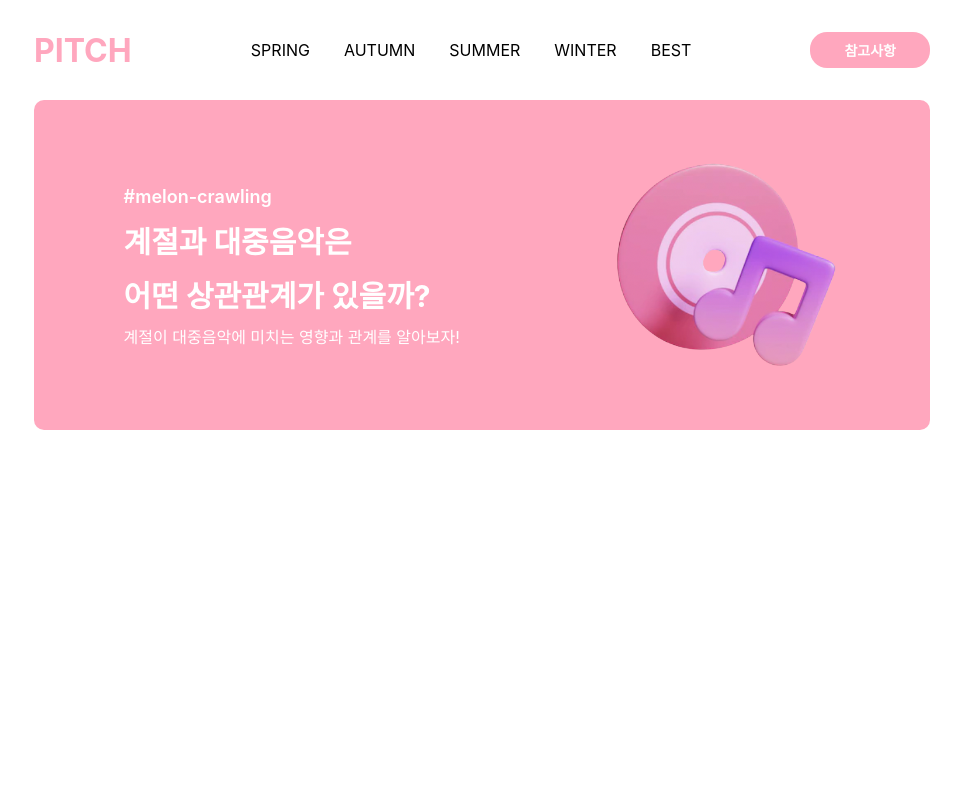
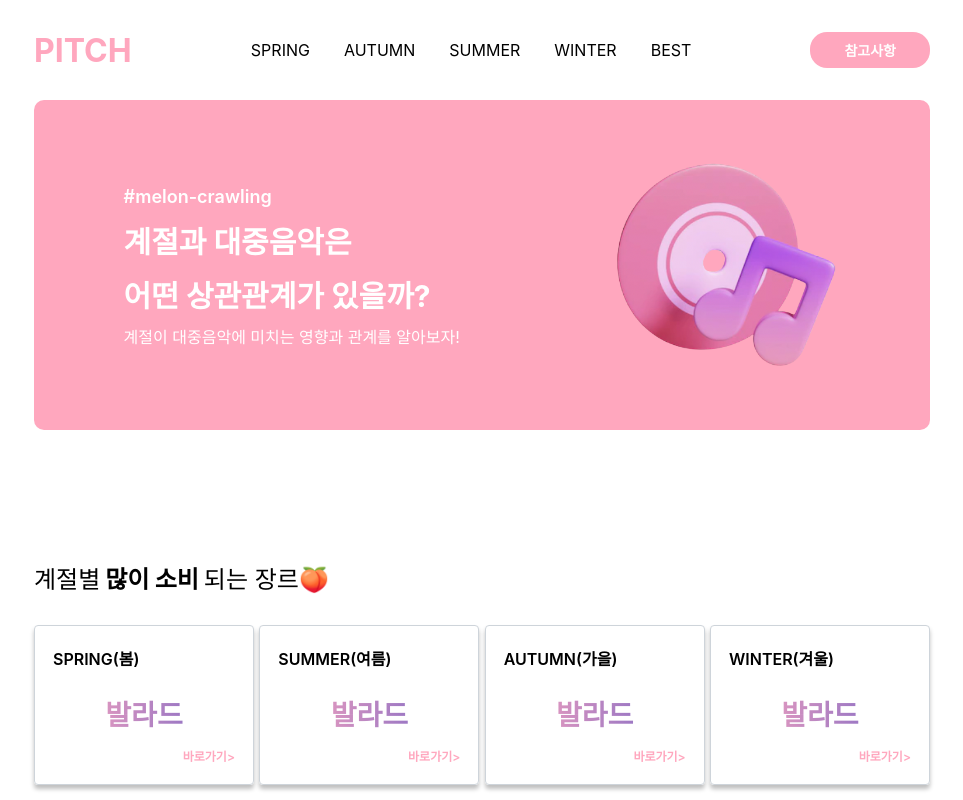
Before and after one commit to waterbeen0530/Pitch-Crawling, a Next.js app: page / in a window 1280 px wide. Shown: the whole page, without its empty margins (158-1121 px from the left). Built offline with nearby package versions, Linux system fonts and the light colour scheme.

Commit message:
[CREATE] main > consume

```diff
--- /dev/null
+++ b/components/main/consume.tsx
@@ -0,0 +1,89 @@
+import styled from "@emotion/styled";
+import { theme } from "../../styles/theme";
+
+export default function Consume() {
+  const item = ["SPRING(봄)", "SUMMER(여름)", "AUTUMN(가을)", "WINTER(겨울)"];
+  return (
+    <Container>
+      <Title>
+        <General>계절별</General>
+        <Emphasis>많이 소비</Emphasis>
+        <General>되는 장르🍑</General>
+      </Title>
+      <Lists>
+        {item.map((season, i) => (
+          <List key={i}>
+            <Text>{season}</Text>
+            <Genre>발라드</Genre>
+            <Route>바로가기{">"}</Route>
+          </List>
+        ))}
+      </Lists>
+    </Container>
+  );
+}
+
+const Container = styled.div`
+  width: 70vw;
+  margin-top: 130px;
+`;
+
+const Title = styled.div`
+  width: 100%;
+  display: flex;
+  align-items: center;
+  justify-content: flex-start;
+  font-size: 24px;
+`;
+
+const General = styled.p`
+  margin: 0;
+`;
+
+const Emphasis = styled.p`
+  margin: 0 5px;
+  font-weight: 800;
+`;
+
+const Lists = styled.div`
+  display: flex;
+  align-items: center;
+  justify-content: space-between;
+`;
+
+const List = styled.div`
+  width: 220px;
+  height: 160px;
+  margin-top: 30px;
+  padding: 20px 18px;
+  display: flex;
+  justify-content: space-between;
+  flex-direction: column;
+  border: 1px solid #ced4da;
+  border-radius: 4px;
+  box-shadow: 0px 4px 4px rgba(0, 0, 0, 0.25);
+`;
+
+const Text = styled.p`
+  margin: 0%;
+  font-size: 16px;
+  font-weight: 600;
+`;
+
+const Genre = styled.p`
+  margin: 8px 0 0 0;
+  font-size: 28px;
+  font-weight: 700;
+  text-align: center;
+  background: linear-gradient(to right, #ffa7be, #7766c6);
+  color: transparent;
+  -webkit-background-clip: text;
+`;
+
+const Route = styled.p`
+  margin: 0;
+  font-size: 12px;
+  font-weight: 600;
+  text-align: end;
+  color: ${theme.mainColor};
+`;
--- a/pages/index.tsx
+++ b/pages/index.tsx
@@ -1,12 +1,14 @@
 import styled from "@emotion/styled";
 import Header from "../components/common/header";
 import Banner from "../components/main/banner";
+import Consume from "../components/main/consume";
 
 export default function Home() {
   return (
     <Container>
       <Header />
       <Banner />
+      <Consume />
     </Container>
   );
 }
```
